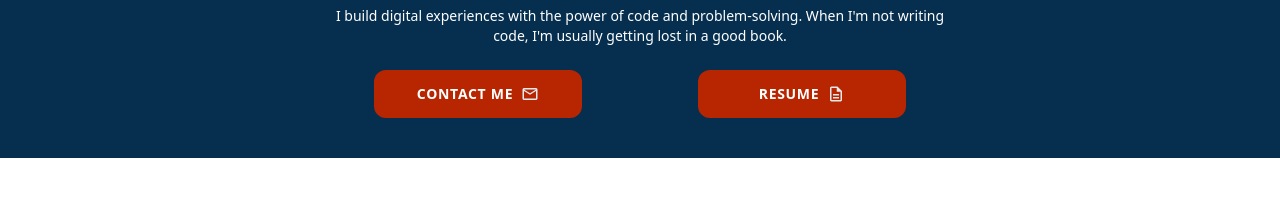
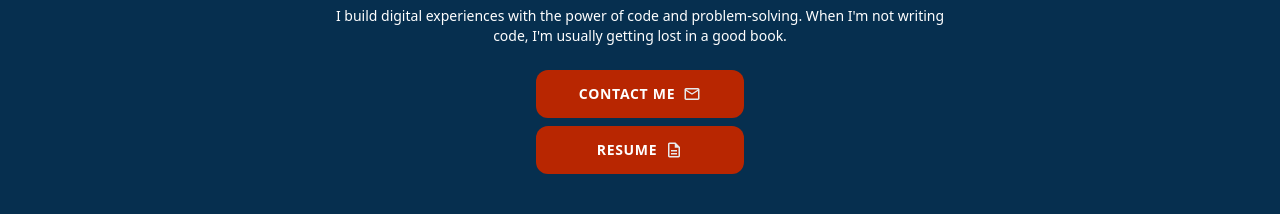
Before and after one commit to Patrick-Dolan/portfolio, a React (Vite) app: page / in a window 1280 px wide. Shown: the part 500-724 px from the top of the page. Built offline with nearby package versions, Linux system fonts and the light colour scheme.

Commit message:
change spacing on buttons

```diff
--- a/src/components/sections/HeroSection.jsx
+++ b/src/components/sections/HeroSection.jsx
@@ -17,7 +17,7 @@ function HeroSection() {
               <p className="text-xl">I&apos;m a Frontend Developer</p>
             </div>
             <p className="text-sm mt-4 mb-6 max-w-screen-sm">I build digital experiences with the power of code and problem-solving. When I&apos;m not writing code, I&apos;m usually getting lost in a good book.</p>
-            <div className="flex gap-2">
+            <div className="space-y-2">
               <Button text="Contact Me" type="button" className="mx-auto" icon={<MailIcon height="18px" width="18px" />}/>
               <Button text="Resume" type="button" className="mx-auto" icon={<DescriptionIcon height="18px" width="18px" />}/>
             </div>
```
